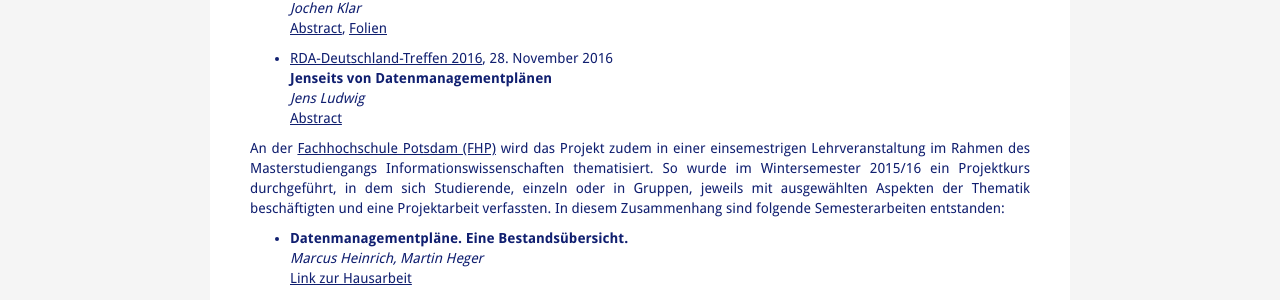
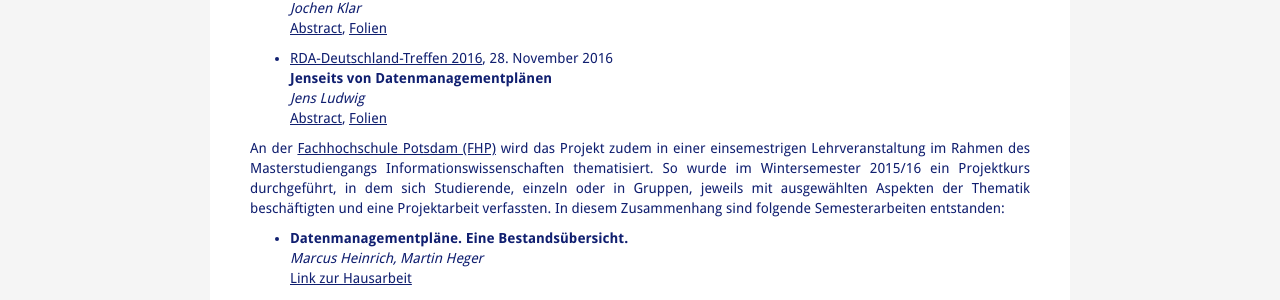
Before and after one commit to rdmorganiser/rdmorganiser.github.io, a Jekyll site: the page built from vernetzung.md, in a window 1280 px wide and 900 px high, scrolled down 647 px. Shown: the part 150-450 px from the top of the window. Built offline with Jekyll 4.4.1, drawn with Linux system fonts in a browser that asks for light colours; our own code applies the rules of GitHub Pages for plain Markdown files.

```diff
--- a/vernetzung.md
+++ b/vernetzung.md
@@ -44,7 +44,7 @@ organization of research data management.**
 * [RDA-Deutschland-Treffen 2016](http://os.helmholtz.de/de/bewusstsein-schaerfen/workshops/rda-de-16/), 28. November 2016
 **Jenseits von Datenmanagementplänen**
 *Jens Ludwig*
-[Abstract](http://os.helmholtz.de/de/bewusstsein-schaerfen/workshops/rda-de-16/sessionabstracts/#c6993)
+[Abstract](http://os.helmholtz.de/de/bewusstsein-schaerfen/workshops/rda-de-16/sessionabstracts/#c6993), [Folien](http://os.helmholtz.de/fileadmin/user_upload/os.helmholtz.de/Workshops/rda_de_16_ludwig.pdf)
 
 An der [Fachhochschule Potsdam (FHP)](http://www.fh-potsdam.de/) wird das Projekt zudem in einer einsemestrigen Lehrveranstaltung im Rahmen des Masterstudiengangs Informationswissenschaften thematisiert. So wurde im Wintersemester 2015/16 ein Projektkurs durchgeführt, in dem sich Studierende, einzeln oder in Gruppen, jeweils mit ausgewählten Aspekten der Thematik beschäftigten und eine Projektarbeit verfassten. In diesem Zusammenhang sind folgende Semesterarbeiten entstanden:
 
```
Also changed, not shown: en/outreach.md (+1 -1 lines).
